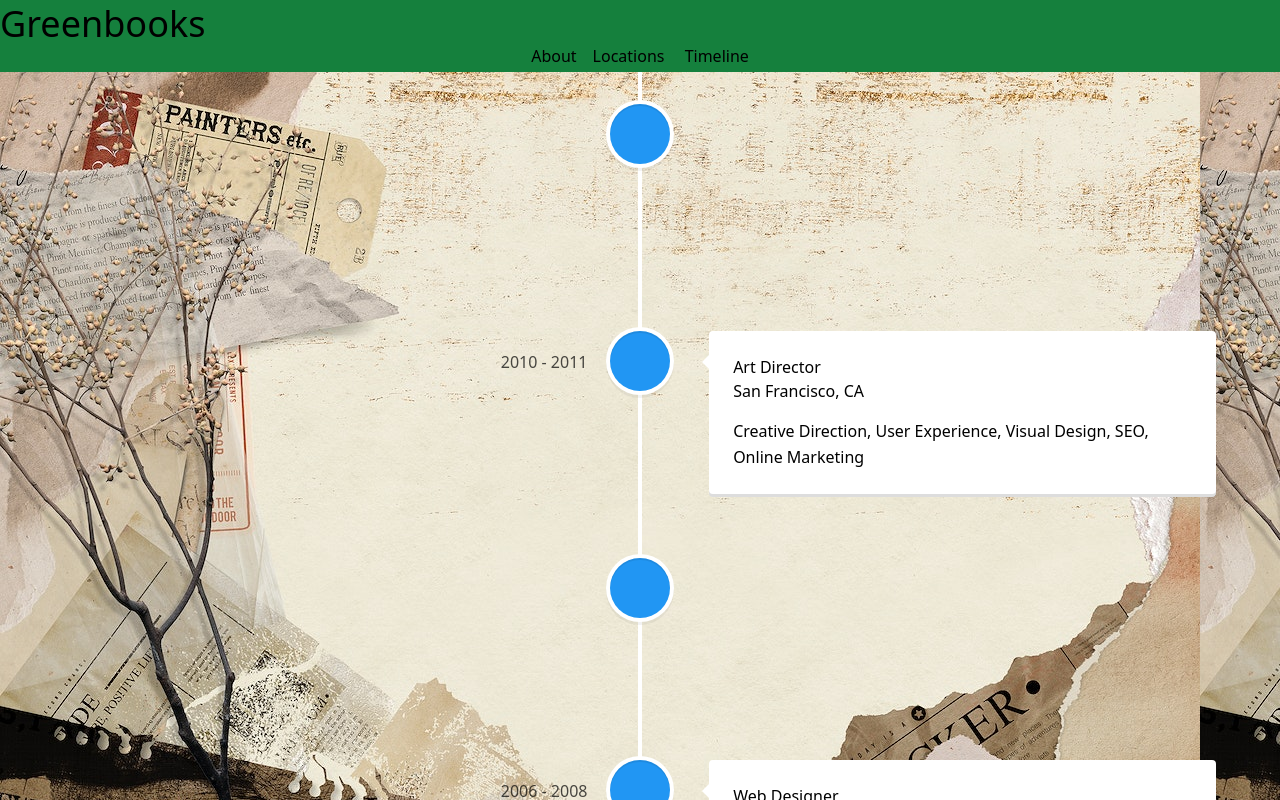
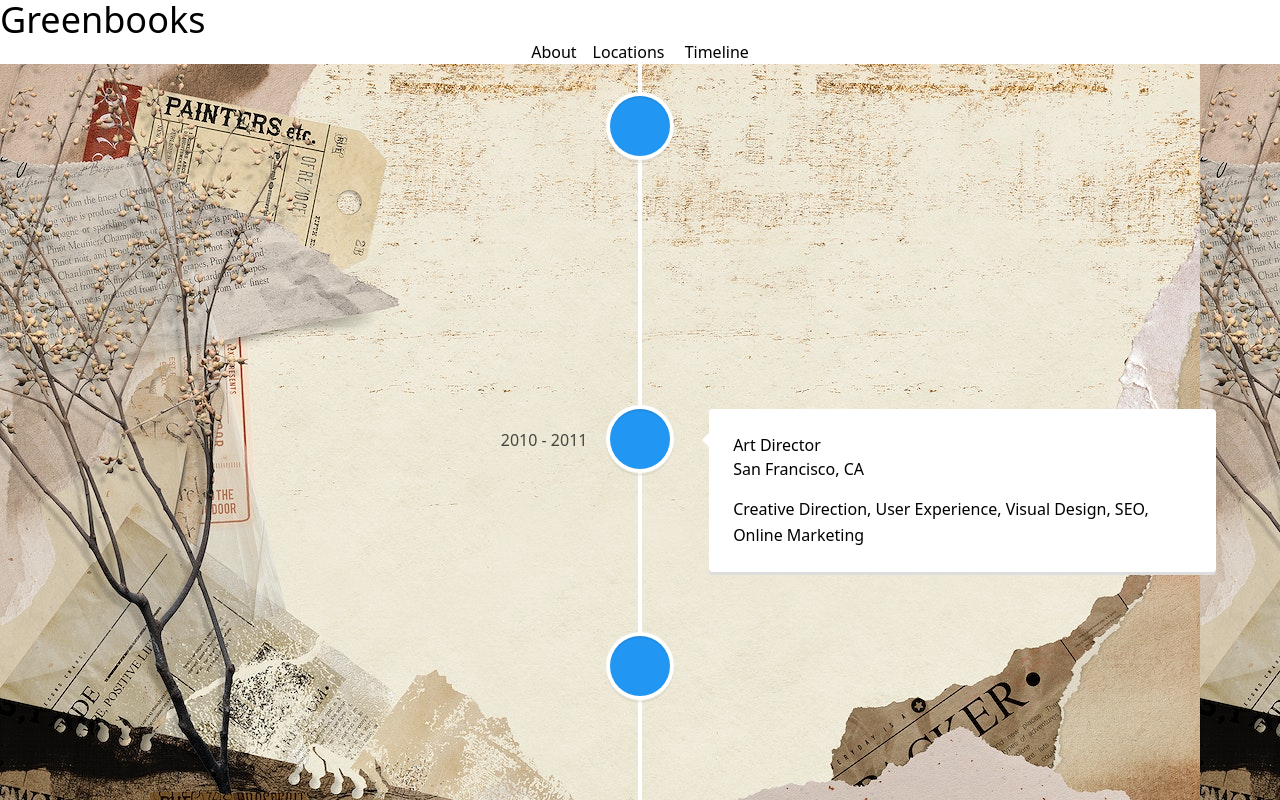
Before and after one commit to AustinSmall/Greenbook, a React (Create React App) app: page /timeline in a window 1280 px wide. Shown: the top 800 px of the page. Built offline with nearby package versions, Linux system fonts and the light colour scheme.

Commit message:
timeline pic test

```diff
--- a/src/components/Header/index.js
+++ b/src/components/Header/index.js
@@ -3,10 +3,10 @@ import React from 'react';
 
 const Header = () => {
     return (
-        <header className= " bg-green-700 py-1 flex-row align-center ">
-            <div className='container flex-row justify-space-between-lg justify-center align-center'>
+        <header className= "flex-row align-center ">
+            <div className='container flex-row justify-space-between-lg '>
                 <Link to="/">
-                    <h1 className='text-4xl'>Greenbooks</h1>
+                    <h1 className='text-4xl '>Greenbooks</h1>
                 </Link>
                 <nav className='text-center space-x-4'>
                 <Link to="/about" className=''>About</Link>
--- a/src/components/Timeline/index.js
+++ b/src/components/Timeline/index.js
@@ -16,6 +16,7 @@ const Timeline = () => {
     <h4 className="vertical-timeline-element-subtitle">Miami, FL</h4>
     <p>
       Creative Direction, User Experience, Visual Design, Project Management, Team Leading
+  <img className="w-1/4" src= "biltmore.jpeg"></img>
     </p>
   </VerticalTimelineElement>
   <VerticalTimelineElement
--- a/src/components/Timeline/intro.js
+++ /dev/null
@@ -1,8 +0,0 @@
-import React from "react";
-
-const Timeline =() => {
-    return {
-
-
-    }
-}
```
